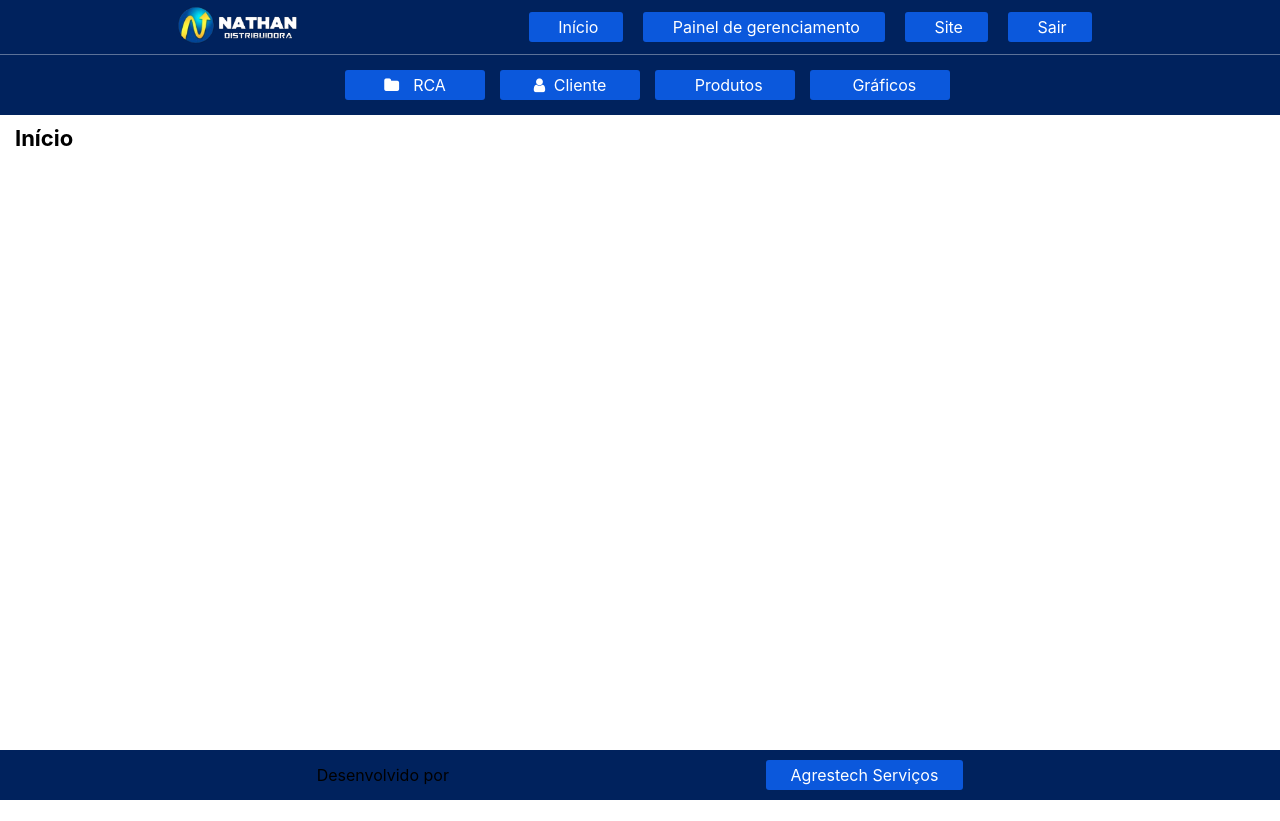
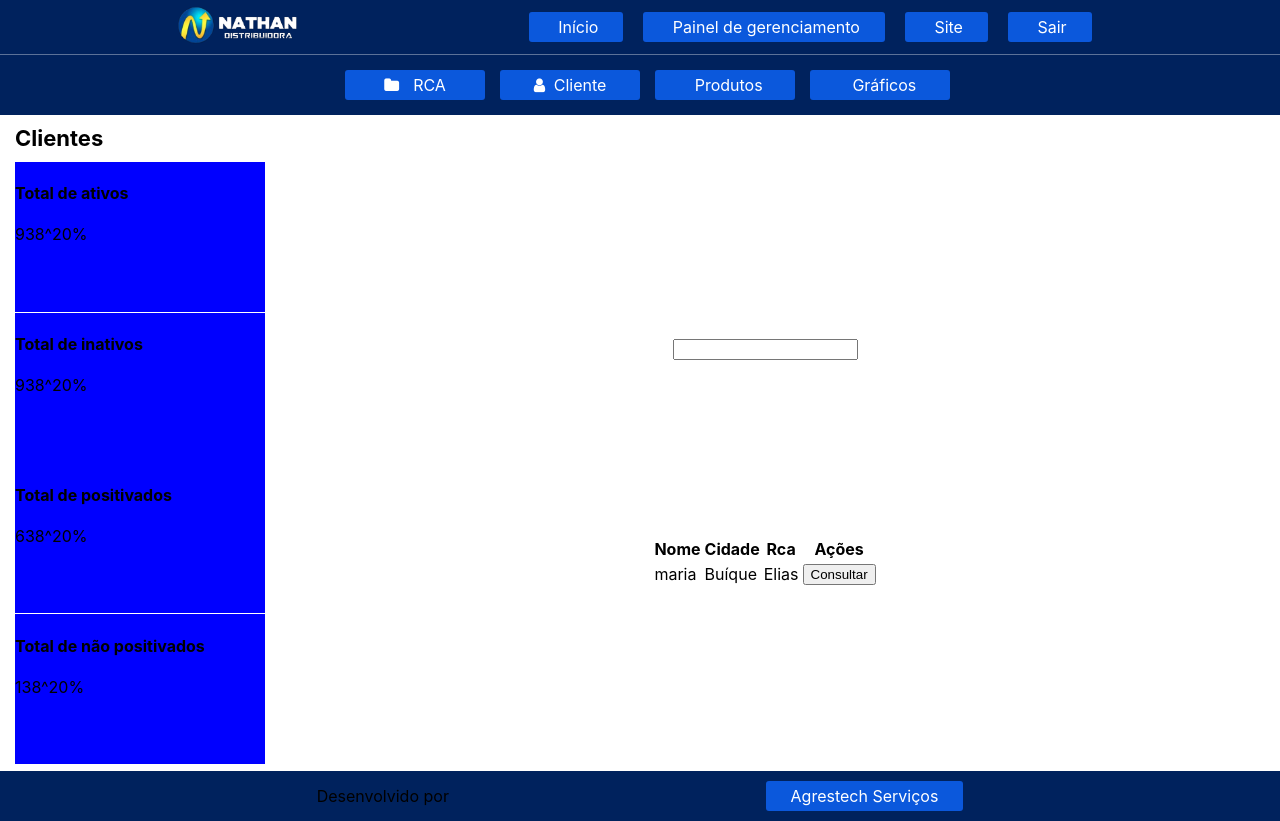
Before and after one commit to ramonlopz1/react-dashboard, a React (Create React App) app: page /customers in a window 1280 px wide. Before the commit the page ends 800 px from the top, so only its background shows below. Built offline with nearby package versions, Linux system fonts and the light colour scheme.

Commit message:
starting layout of client section

```diff
--- a/src/components/customer/Customer.css
+++ b/src/components/customer/Customer.css
@@ -0,0 +1,29 @@
+.section__customer {
+    box-sizing: border-box;
+    display: flex;
+    align-items: center;
+    justify-content: space-evenly;
+    height: 95%;
+}
+
+.section__customer .container {
+    align-items: center;
+    display: flex;
+    flex-direction: column;
+    justify-content: space-evenly;
+    height: 100%;
+}
+
+.section__customer .container:nth-of-type(1) {
+    width: 20%;
+}
+
+.section__customer .container:nth-of-type(2) {
+    width: 80%;
+}
+
+.section__customer .container:nth-of-type(1) .boxes {
+    height: 150px;
+    width: 250px;
+    background-color: blue;
+}
--- a/src/components/customer/Customer.jsx
+++ b/src/components/customer/Customer.jsx
@@ -5,15 +5,61 @@ import Main from '../templates/main/Main'
 export default class Customer extends Component {
 
     renderMainSection() {
-        <section className='section__Customer'>
-
-        </section>
+        return (
+            <section className='section__customer'>
+                <div className="container">
+                    <div className='boxes'>
+                        <h4>Total de ativos</h4>
+                        <span>938</span>
+                        <span>^20%</span>
+                    </div>
+                    <div className='boxes'>
+                        <h4>Total de inativos</h4>
+                        <span>938</span>
+                        <span>^20%</span>
+                    </div>
+                    <div className='boxes'>
+                        <h4>Total de positivados</h4>
+                        <span>638</span>
+                        <span>^20%</span>
+                    </div>
+                    <div className='boxes'>
+                        <h4>Total de não positivados</h4>
+                        <span>138</span>
+                        <span>^20%</span>
+                    </div>
+                </div>
+                <div className="container">
+                    <div className="search">
+                        <input type="text" name="" id="" className='input__search__customers' />
+                    </div>
+                    <table>
+                        <thead>
+                            <tr>
+                                <th>Nome</th>
+                                <th>Cidade</th>
+                                <th>Rca</th>
+                                <th>Ações</th>
+                            </tr>
+                        </thead>
+                        <tbody>
+                            <tr>
+                                <td>maria</td>
+                                <td>Buíque</td>
+                                <td>Elias</td>
+                                <td><button>Consultar</button></td>
+                            </tr>
+                        </tbody>
+                    </table>
+                </div>
+            </section>
+        )
     }
 
     render() {
         return (
-            <Main title="Cidades">
-
+            <Main title="Clientes">
+                {this.renderMainSection()}
             </Main>
         )
     }
--- a/src/components/rca/AsideRight.jsx
+++ b/src/components/rca/AsideRight.jsx
@@ -101,9 +101,6 @@ export default class AsideRight extends Component {
 
     }
 
-
-
-
     render() {
         return (
             <aside className='aside__right'>
--- a/src/components/templates/header/NavBottom.jsx
+++ b/src/components/templates/header/NavBottom.jsx
@@ -8,7 +8,7 @@ const NavBottom = props =>
             <Link to="/rca/revenue" className='link'>
                 <i className="fa fa-folder"></i> RCA
             </Link>
-            <Link to="/" className='link'>
+            <Link to="/customers" className='link'>
                 <i className="fa fa-user"></i> Cliente
             </Link>
             <Link to="/" className='link'>
--- a/src/routes/Routes.jsx
+++ b/src/routes/Routes.jsx
@@ -3,7 +3,7 @@ import { Routes, Route } from 'react-router-dom';
 import Home from '../components/home/Home';
 import Graphic from '../components/graphics/Graphic';
 import Rca from '../components/rca/Rca';
-import Cities from '../components/customer/Customer';
+import Customer from '../components/customer/Customer';
 
 // eslint-disable-next-line import/no-anonymous-default-export
 export default props => (
@@ -56,8 +56,8 @@ export default props => (
             <Rca url="profit" title="Lucro" />
         } />
 
-        <Route path="/cities" element={
-            <Cities title="Cidades" />
+        <Route path="/customers" element={
+            <Customer title="Clientes" />
         } />
 
         <Route path="*" element={<Home />} />
```
